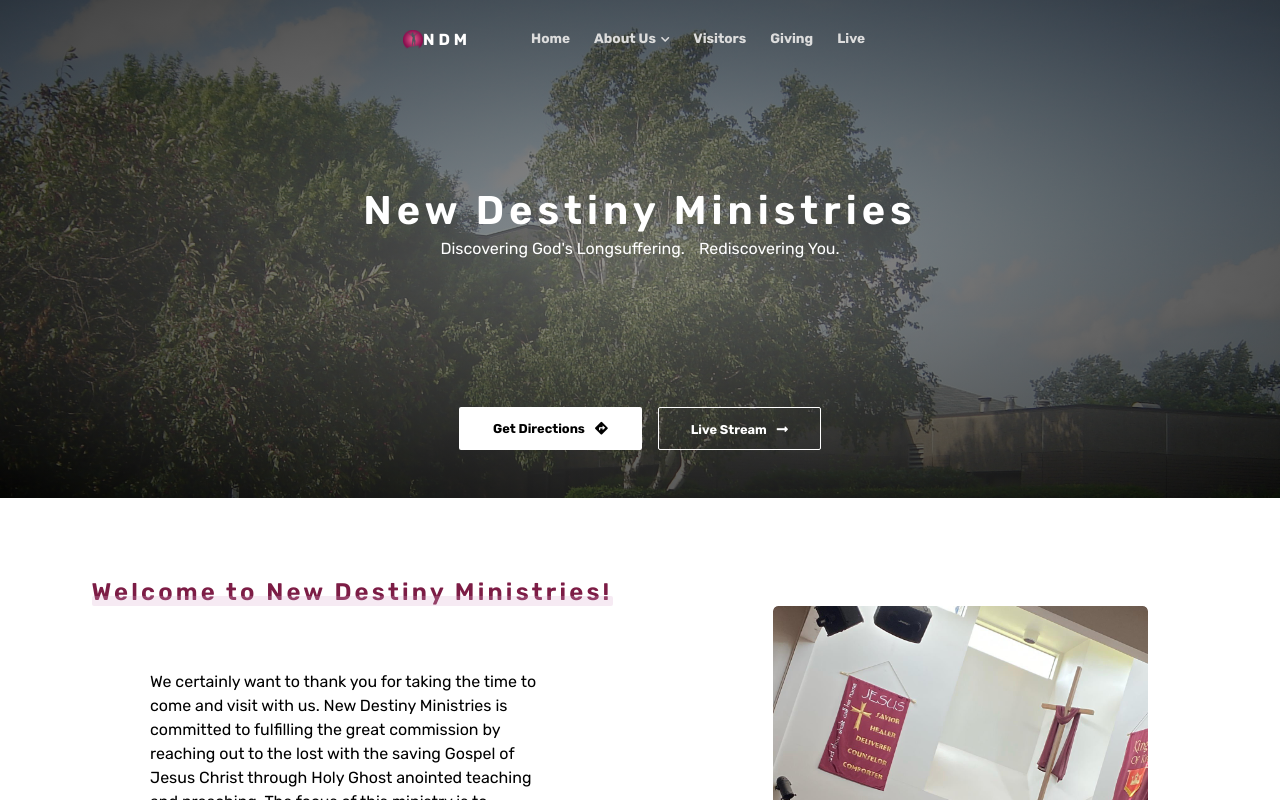
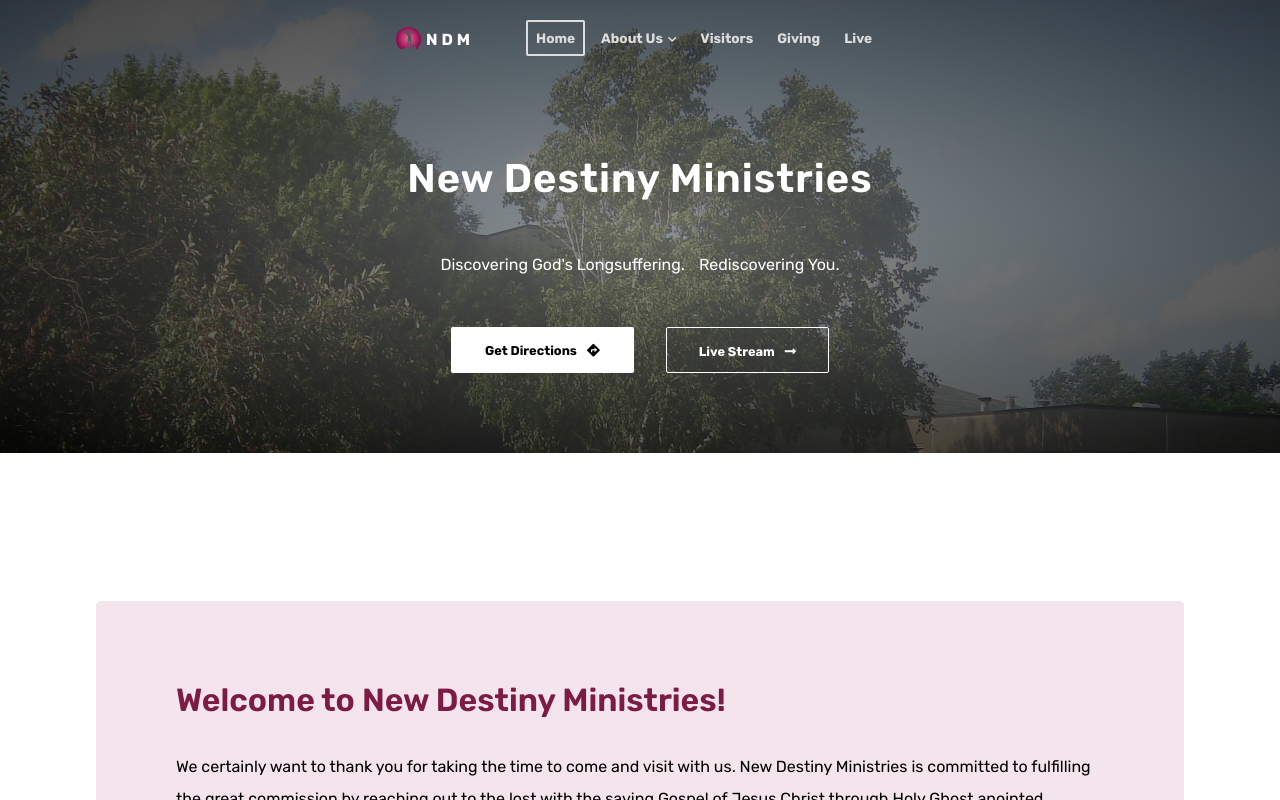
Before and after one commit to ctdhub/ndm-website, a Vue app: page / in a window 1280 px wide. Built offline with nearby package versions, Linux system fonts and the light colour scheme.

Commit message:
Updates to Home

```diff
--- a/src/components/layout/NavBar.vue
+++ b/src/components/layout/NavBar.vue
@@ -1,16 +1,16 @@
 <template>
     <div id="nav-container">
         <div class="logo" @click="navigateToLink('home')">
-            <img :src="ndmLogo" style="height: 20px"/>
+            <img :src="ndmLogo" style="height: 25px; margin-right: 5px;"/>
             <span>NDM</span>
         </div>
         <button class="menu-btn" @click="toggleMobileMenu()" style="color: white;">
             <i id="open-menu-icon" class="fa fa-bars"></i>
         </button>
         <div class="links">
-            <button :class="{ target: isTarget('/home') }" @click="navigateToLink('home')">Home</button>
+            <button :class="{ target: isTarget(['/home', '/']) }" @click="navigateToLink('home')">Home</button>
             <div class="dropdown">
-                <button :class="{ target: isTarget('/about') }" @click="navigateToLink('about')">
+                <button :class="{ target: isTarget(['/about']) }" @click="navigateToLink('about')">
                     <span>About Us</span>
                     <i style="font-size: 0.6rem; padding-left: 5px;" class="fa fa-chevron-down"></i>
                 </button>
@@ -20,9 +20,9 @@
                     <a @click="navigateToLink('directions')">Directions</a>
                 </div>
             </div>
-            <button :class="{ target: isTarget('/visitors') }" @click="navigateToLink('visitors')">Visitors</button>
-            <button :class="{ target: isTarget('/giving') }" @click="navigateToLink('giving')">Giving</button>
-            <button :class="{ target: isTarget('/livestream') }" @click="navigateToLink('livestream')">Live</button>
+            <button :class="{ target: isTarget(['/visitors']) }" @click="navigateToLink('visitors')">Visitors</button>
+            <button :class="{ target: isTarget(['/giving']) }" @click="navigateToLink('giving')">Giving</button>
+            <button :class="{ target: isTarget(['/livestream']) }" @click="navigateToLink('livestream')">Live</button>
         </div>
     </div>
 </template>
@@ -45,8 +45,16 @@
         emit('toggleMenu')
     }
 
-    function isTarget(r) {
-        return route.path == r
+    function isTarget(routes) {
+        if(routes.length) {
+            for(let r of routes) {
+                if(route.path == r) {
+                    return true
+                }
+            }
+
+            return false
+        }
     }
 
     onMounted(() => {
@@ -70,6 +78,8 @@
         cursor: pointer;
         display: flex;
         flex-direction: row;
+        justify-content: center;
+        align-items: center;
         margin-top: 4px;
         margin-right: 3rem;
         color: white;
@@ -199,18 +209,6 @@
     }
 
     @media only screen and (max-width: 600px) {
-        .a {
-            font-size: 2rem;
-        }
-
-        .b, .c {
-            font-size: 0.8rem;
-        }
-
-        .btn-y {
-            margin-right: 1rem;
-        }
-
         #nav-container {
             z-index: 5;
             display: flex;
--- a/src/components/views/Directions.vue
+++ b/src/components/views/Directions.vue
@@ -23,6 +23,11 @@
                 <li>GARBER RD becomes DENLINGER RD.</li>
                 <li>5350 DENLINGER RD is on the LEFT (your destination is just past BLOOMFIELD DR, if you reach BERQUIST DR you've gone a little too far)</li>
             </ul>
+        </div>
+        <div class="marker-wrapper">
+            <div class="marker">
+                <i class="fa fa-map-marker-alt"></i>
+            </div>
         </div>
         <div class="map">
             <div class="map-desc">Service begins Sunday at 10:30am est.</div>
@@ -55,7 +60,7 @@
         display: flex;
         flex-direction: row;
         flex-flow: wrap;
-        padding: 4rem 0;
+        padding: 6em;
         align-items: center;
         justify-content: center;
     }
@@ -122,4 +127,22 @@
         opacity: 0.6;
         background-image: linear-gradient(#6b0e3a, #793354);
     }
+
+    .marker-wrapper {
+        display: flex;
+        justify-content: center;
+        flex-basis: 100%;
+    }
+
+    .marker {
+        display: flex;
+        justify-content: center;
+        align-items: center;
+        background-color: #f3e5eb;
+        color: #a83165;
+        height: 6vw;
+        width: 6vw;
+        font-size: 2.5vw;
+        border-radius: 50%;
+    }
 </style>
--- a/src/components/views/Home.vue
+++ b/src/components/views/Home.vue
@@ -35,9 +35,9 @@
                 <i class="fa fa-long-arrow-alt-right"></i>
             </button>
         </div>
-        <div class="img-container ease-up-animation">
+        <!-- <div class="img-container ease-up-animation">
             <img class="bio-img" :src="churchIn" />
-        </div>
+        </div> -->
     </div>
     <div class="section-3">
         <div class="sec3-hdr">
@@ -108,12 +108,14 @@
             }
             // find new word
             while(true) {
-                let newIdx = Math.floor(Math.random() * words.length)
-                if(newIdx != prevIdx) {
-                    prevIdx = newIdx
-                    newWord = words[newIdx]
-                    break
-                }
+                let newIdx = 5; //Math.floor(Math.random() * words.length)
+                newWord = words[newIdx]
+                break;
+                // if(newIdx != prevIdx) {
+                //     prevIdx = newIdx
+                //     newWord = words[newIdx]
+                //     break
+                // }
             }
             // wait
             await new Promise(r=>{setTimeout(()=>{r()},1000)})
@@ -145,49 +147,37 @@
 
     .section-2 {
         display: flex;
+        justify-content: center;
+        align-items: center;
         background-color: white;
         min-height: 90vh;
-        padding: 2rem;
+        width: 100%;
+        padding: 6rem;
     }
 
     .section-item-container {
-        padding: 1rem 0.5rem;
+        padding: 5em;
         display: flex;
         flex-direction: column;
-        align-items: center;
-        width: 50vw;
+        background-color: #f3e5eb;
+        border-radius: 5px;
+        align-items: baseline;
     }
 
     .section-header {
-        font-size: 1.5rem;
+        font-size: 2em;
         font-weight: 600;
-        text-align: center;
-        letter-spacing: 0.2rem;
         color: #7c1c45;
-        margin: 2rem 0;
         position: relative;
     }
 
-    .section-header::after {
-        content: '';
-        position: absolute;
-        bottom: 0;
-        left: 0;
-        width: 100%;
-        border-radius: 2px;
-        height: 0.4em;
-        background-color: #dbaccf;
-        opacity: 0.25;
-    }
-
     .section-text {
-        line-height: 1.5rem;
-        width: 75%;
-        padding: 2rem;
+        line-height: 2em;
+        margin: 2em 0;
     }
 
     .img-container {
-        margin: auto;
+        margin: auto 0;
         position: relative;
         overflow: hidden;
         transition: transform 300ms ease-in-out;
@@ -225,19 +215,17 @@
 
     .site-text {
         align-self: center;
-        margin: 7rem 0;
+        margin: 5rem 1rem 3rem 1rem;
         display: flex;
         flex-direction: column;
     }
 
     .buttons {
         justify-content: center;
-        margin-bottom: 3rem;
+        margin-bottom: 5rem;
         display: flex;
         flex-direction: row;
-        flex-flow: wrap;
         position: relative;
-        width: 75%;
         animation-name: ease-up;
         animation-timing-function: ease;
         animation-fill-mode: forwards;
@@ -251,7 +239,8 @@
         text-align: center;
         font-size: 2.5rem;
         font-weight: 600;
-        letter-spacing: 5px;
+        letter-spacing: 1px;
+        margin-bottom: 3rem;
         position: relative;
         animation-name: fade-white;
         animation-timing-function: ease;
@@ -269,6 +258,7 @@
         color: transparent;
         padding: 5px 7px;
         position: relative;
+        text-align: center;
         animation-name: fade-white;
         animation-timing-function: ease;
         animation-fill-mode: forwards;
@@ -286,6 +276,7 @@
         color: transparent;
         padding: 5px 7px;
         position: relative;
+        text-align: center;
         animation-name: fade-white;
         animation-timing-function: ease;
         animation-fill-mode: forwards;
@@ -301,21 +292,18 @@
         outline: none;
         border: 2px solid white;
         border-radius: 2px;
-        margin-top: 2rem;
-        margin-right: 1rem;
-        padding: 0.75rem 2rem;
+        padding: 0.85rem 2rem;
+        margin: 0 2rem 0 0;
         font-size: 0.8rem;
         cursor: pointer;
         background-color: white;
         color: black;
         font-weight: bold;
-        transition: 200ms ease-in;
+        transition: opacity 200ms ease-in;
     }
 
     .btn-x:hover {
-        border: 2px solid white;
-        background-color: #bbbbbb;
-        color: white;
+        opacity: 0.8;
     }
 
     .btn-y {
@@ -326,19 +314,18 @@
         outline: none;
         border: 1.5px solid white;
         border-radius: 2px;
-        margin-top: 2rem;
-        padding: 0.75rem 2rem;
+        padding: 0.85rem 2rem;
         font-size: 0.8rem;
         cursor: pointer;
         background-color: transparent;
+        opacity: 1;
         color: white;
         font-weight: bold;
-        transition: 200ms ease-in;
+        transition: opacity 200ms ease-in;
     }
 
     .btn-y:hover {
-        background-color: white;
-        color: blue;
+        opacity: 0.5;
     }
 
     .btn {
@@ -347,22 +334,19 @@
         align-items: flex-end;
         position: relative;
         outline: none;
-        border: 2px solid #7c1c45;
+        border: none;
         border-radius: 2px;
-        margin: 2rem;
-        padding: 0.75rem 2rem;
-        font-size: 0.8rem;
+        padding: 0.75em 2em;
+        font-size: 0.8em;
         cursor: pointer;
-        background-color: white;
-        color: black;
+        background-color: #7c1c45;
+        color: white;
         font-weight: bold;
         transition: 200ms ease-in;
     }
 
     .btn:hover {
-        /* border-color: transparent; */
-        background-color: #7c1c45;
-        color: white;
+        background-color: #924264;
     }
 
     .section-3 {
@@ -370,7 +354,7 @@
         flex-direction: column;
         background-color: #eaeaf6;
         min-height: 400px;
-        padding: 8rem 2rem;
+        padding: 6em;
     }
 
     .sec3-hdr {
@@ -399,9 +383,8 @@
     .card-container {
         display: flex;
         flex-direction: row;
-        flex-flow: wrap;
         padding: 1rem;
-        padding: 5rem 0;
+        padding: 5rem 0 0 0;
     }
 
     .card {
@@ -509,6 +492,18 @@
             flex-basis: 51%;
             margin: 0  0 1rem 0;
         }
+
+        .buttons {
+            flex-direction: column;
+        }
+
+        .bc {
+            flex-direction: column;
+        }
+
+        .btn-x {
+            margin: 0 0 1rem 0;
+        }
     }
 
     @media only screen and (max-width: 800px) {
@@ -518,6 +513,10 @@
 
         .section-item-container {
             width: initial;
+        }
+
+        .card-container {
+            flex-direction: column;
         }
     }
 
--- a/src/main.js
+++ b/src/main.js
@@ -1,6 +1,6 @@
 import { createApp } from 'vue'
 import App from './App.vue'
-import { createRouter, createWebHashHistory, createWebHistory } from 'vue-router'
+import { createRouter, createWebHashHistory } from 'vue-router'
 
 const About = () => import('./components/views/About.vue')
 const Beliefs = () => import('./components/views/Beliefs.vue')
```
Also changed, not shown: src/App.vue (+9 -2 lines), src/components/layout/Footer.vue (+23 -5 lines), src/vite-env.d.ts (added, +7 -0 lines), 30 other files (tests, documents, lock files or other folders).
